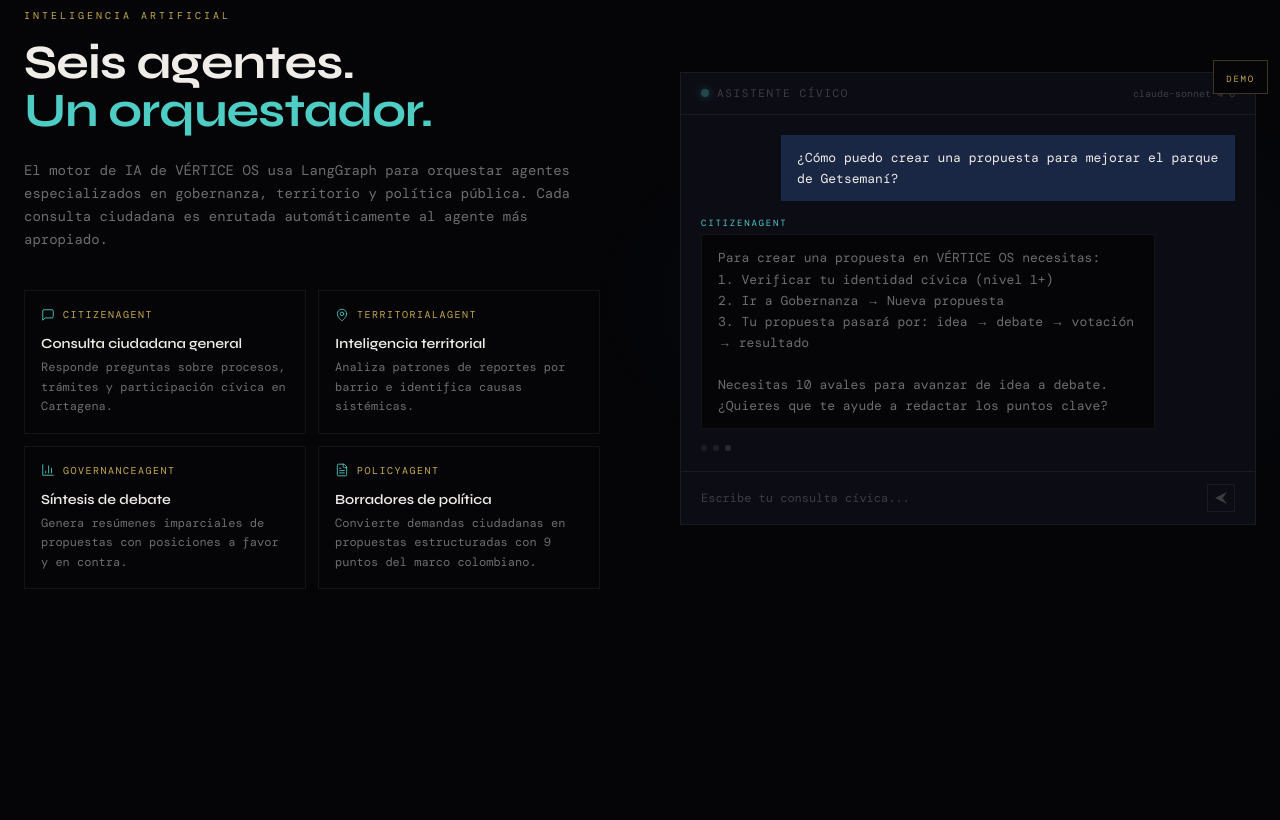
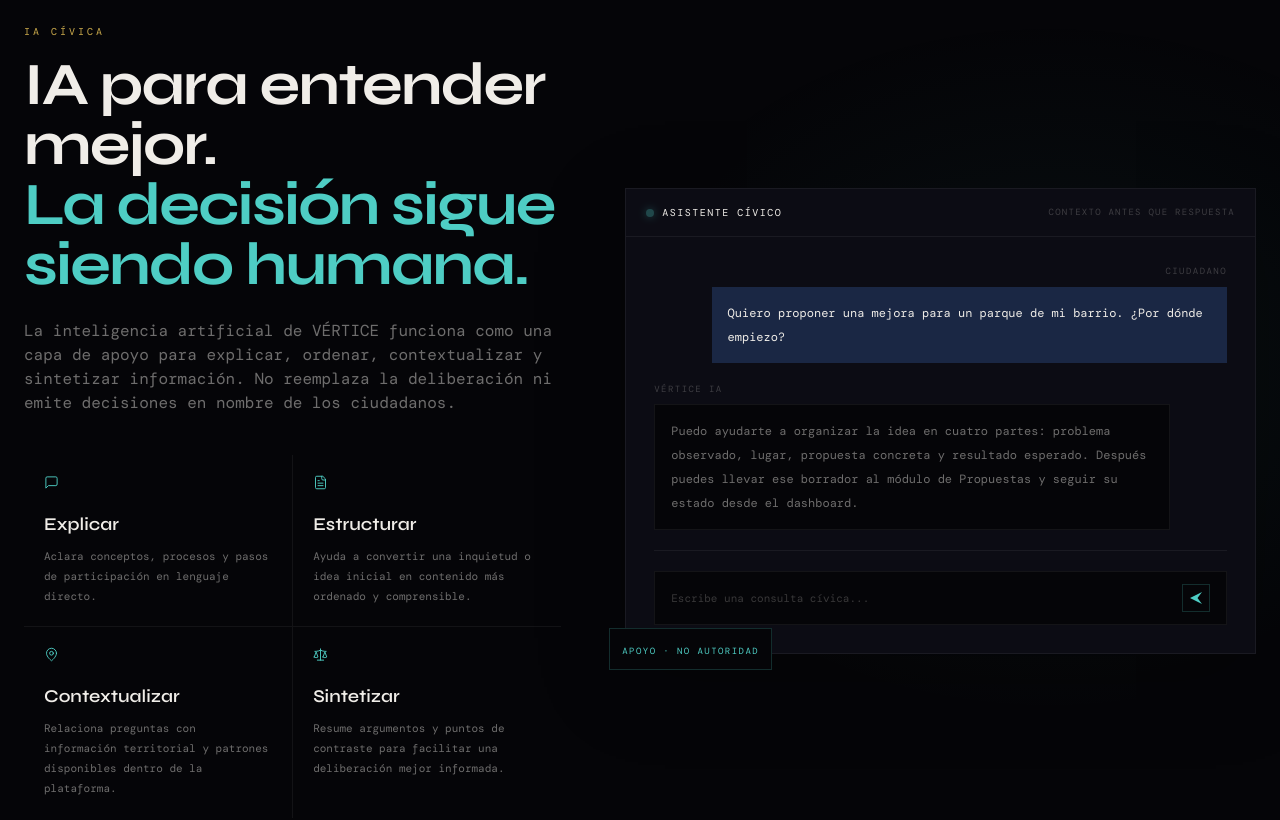
Before and after one commit to VladPhil92/Vertice-OS, a Next.js app in the folder apps/web/: page / in a window 1280 px wide. Shown: the part 4540-5360 px from the top of the page. Built offline with nearby package versions, Linux system fonts and the light colour scheme; a web font is replaced by a local one.

Commit message:
feat(web): reposition AI around civic understanding

```diff
--- a/apps/web/components/sections/AISection.tsx
+++ b/apps/web/components/sections/AISection.tsx
@@ -1,198 +1,156 @@
 'use client'
 
 import { motion } from 'framer-motion'
-import { MessageSquare, MapPin, FileText, BarChart3 } from 'lucide-react'
+import { FileText, MapPin, MessageSquare, Scale } from 'lucide-react'
 
-const AGENTS = [
+const USE_CASES = [
   {
     icon: MessageSquare,
-    name: 'CitizenAgent',
-    role: 'Consulta ciudadana general',
-    description: 'Responde preguntas sobre procesos, trámites y participación cívica en Cartagena.',
+    title: 'Explicar',
+    description: 'Aclara conceptos, procesos y pasos de participación en lenguaje directo.',
+  },
+  {
+    icon: FileText,
+    title: 'Estructurar',
+    description: 'Ayuda a convertir una inquietud o idea inicial en contenido más ordenado y comprensible.',
   },
   {
     icon: MapPin,
-    name: 'TerritorialAgent',
-    role: 'Inteligencia territorial',
-    description: 'Analiza patrones de reportes por barrio e identifica causas sistémicas.',
+    title: 'Contextualizar',
+    description: 'Relaciona preguntas con información territorial y patrones disponibles dentro de la plataforma.',
   },
   {
-    icon: BarChart3,
-    name: 'GovernanceAgent',
-    role: 'Síntesis de debate',
-    description: 'Genera resúmenes imparciales de propuestas con posiciones a favor y en contra.',
-  },
-  {
-    icon: FileText,
-    name: 'PolicyAgent',
-    role: 'Borradores de política',
-    description: 'Convierte demandas ciudadanas en propuestas estructuradas con 9 puntos del marco colombiano.',
+    icon: Scale,
+    title: 'Sintetizar',
+    description: 'Resume argumentos y puntos de contraste para facilitar una deliberación mejor informada.',
   },
 ] as const
 
 const DEMO_MESSAGES = [
-  { role: 'user', text: '¿Cómo puedo crear una propuesta para mejorar el parque de Getsemaní?' },
+  { role: 'user', text: 'Quiero proponer una mejora para un parque de mi barrio. ¿Por dónde empiezo?' },
   {
     role: 'ai',
-    text: 'Para crear una propuesta en VÉRTICE OS necesitas:\n1. Verificar tu identidad cívica (nivel 1+)\n2. Ir a Gobernanza → Nueva propuesta\n3. Tu propuesta pasará por: idea → debate → votación → resultado\n\nNecesitas 10 avales para avanzar de idea a debate. ¿Quieres que te ayude a redactar los puntos clave?',
-    agent: 'CitizenAgent',
+    text: 'Puedo ayudarte a organizar la idea en cuatro partes: problema observado, lugar, propuesta concreta y resultado esperado. Después puedes llevar ese borrador al módulo de Propuestas y seguir su estado desde el dashboard.',
   },
 ] as const
 
 export function AISection() {
   return (
-    <section id="ia" className="relative px-6 py-32 overflow-hidden">
-      {/* Accent */}
+    <section id="ia" className="relative overflow-hidden px-6 py-28 md:py-36">
       <div
-        className="absolute inset-0 pointer-events-none"
+        className="pointer-events-none absolute inset-0"
         style={{
           background:
-            'radial-gradient(ellipse 50% 40% at 80% 50%, rgba(78,205,196,0.04) 0%, transparent 70%)',
+            'radial-gradient(ellipse 50% 45% at 82% 45%, rgba(78,205,196,0.055) 0%, transparent 72%)',
         }}
       />
 
       <div className="relative mx-auto max-w-7xl">
-        <div className="grid gap-20 lg:grid-cols-2 lg:items-center">
-          {/* Left: text */}
+        <div className="grid gap-16 lg:grid-cols-[0.92fr_1.08fr] lg:items-center">
           <div>
-            <span className="section-tag">Inteligencia Artificial</span>
+            <span className="section-tag">IA cívica</span>
             <motion.h2
-              className="mb-6 font-display text-4xl font-700 tracking-[-0.02em] text-primary md:text-5xl"
+              className="mb-6 font-display text-4xl font-700 tracking-[-0.03em] text-primary md:text-5xl lg:text-6xl"
               initial={{ opacity: 0, y: 20 }}
               whileInView={{ opacity: 1, y: 0 }}
               viewport={{ once: true }}
-              transition={{ duration: 0.6 }}
+              transition={{ duration: 0.55 }}
             >
-              Seis agentes.
+              IA para entender mejor.
               <br />
-              <span className="text-cyan">Un orquestador.</span>
+              <span className="text-cyan">La decisión sigue siendo humana.</span>
             </motion.h2>
 
             <motion.p
-              className="mb-10 font-mono text-sm leading-relaxed text-secondary"
+              className="mb-10 max-w-2xl font-mono text-sm leading-7 text-secondary md:text-base"
               initial={{ opacity: 0, y: 20 }}
               whileInView={{ opacity: 1, y: 0 }}
               viewport={{ once: true }}
-              transition={{ duration: 0.6, delay: 0.1 }}
+              transition={{ duration: 0.55, delay: 0.08 }}
             >
-              El motor de IA de VÉRTICE OS usa LangGraph para orquestar agentes
-              especializados en gobernanza, territorio y política pública. Cada
-              consulta ciudadana es enrutada automáticamente al agente más apropiado.
+              La inteligencia artificial de VÉRTICE funciona como una capa de apoyo para explicar,
+              ordenar, contextualizar y sintetizar información. No reemplaza la deliberación ni emite
+              decisiones en nombre de los ciudadanos.
             </motion.p>
 
-            {/* Agent grid */}
-            <div className="grid gap-3 sm:grid-cols-2">
-              {AGENTS.map((agent, idx) => {
-                const Icon = agent.icon
+            <div className="grid gap-px bg-border sm:grid-cols-2">
+              {USE_CASES.map((item, idx) => {
+                const Icon = item.icon
                 return (
                   <motion.div
-                    key={agent.name}
-                    className="border border-border p-4 transition-colors hover:border-border-active hover:bg-surface"
-                    initial={{ opacity: 0, y: 16 }}
+                    key={item.title}
+                    className="bg-bg p-5 transition-colors hover:bg-surface"
+                    initial={{ opacity: 0, y: 14 }}
                     whileInView={{ opacity: 1, y: 0 }}
                     viewport={{ once: true }}
-                    transition={{ duration: 0.4, delay: idx * 0.07 }}
+                    transition={{ duration: 0.4, delay: idx * 0.06 }}
                   >
-                    <div className="mb-3 flex items-center gap-2">
-                      <Icon size={14} className="text-cyan" strokeWidth={1.5} />
-                      <span className="font-mono text-[10px] uppercase tracking-[0.15em] text-gold">
-                        {agent.name}
-                      </span>
-                    </div>
-                    <div className="mb-1 font-display text-sm font-600 text-primary">
-                      {agent.role}
-                    </div>
-                    <div className="font-mono text-[12px] leading-relaxed text-secondary">
-                      {agent.description}
-                    </div>
+                    <Icon size={15} className="mb-5 text-cyan" strokeWidth={1.5} />
+                    <div className="mb-2 font-display text-lg font-600 text-primary">{item.title}</div>
+                    <p className="font-mono text-[11px] leading-5 text-secondary">{item.description}</p>
                   </motion.div>
                 )
               })}
             </div>
           </div>
 
-          {/* Right: demo chat */}
           <motion.div
             className="relative"
-            initial={{ opacity: 0, x: 30 }}
+            initial={{ opacity: 0, x: 28 }}
             whileInView={{ opacity: 1, x: 0 }}
             viewport={{ once: true }}
-            transition={{ duration: 0.7, delay: 0.2 }}
+            transition={{ duration: 0.65, delay: 0.14 }}
           >
-            <div className="border border-border bg-surface">
-              {/* Chat header */}
-              <div className="flex items-center justify-between border-b border-border px-5 py-3">
+            <div className="border border-border bg-surface shadow-[0_24px_80px_rgba(0,0,0,0.28)]">
+              <div className="flex items-center justify-between border-b border-border px-5 py-4">
                 <div className="flex items-center gap-2">
                   <span className="status-dot" />
-                  <span className="font-mono text-[11px] uppercase tracking-[0.15em] text-tertiary">
-                    Asistente Cívico
+                  <span className="font-mono text-[10px] uppercase tracking-[0.15em] text-primary">
+                    Asistente cívico
                   </span>
                 </div>
-                <span className="font-mono text-[10px] text-tertiary">
-                  claude-sonnet-4-6
+                <span className="font-mono text-[9px] uppercase tracking-[0.14em] text-tertiary">
+                  Contexto antes que respuesta
                 </span>
               </div>
 
-              {/* Messages */}
-              <div className="flex flex-col gap-4 p-5">
+              <div className="flex min-h-[330px] flex-col gap-5 p-5 md:p-7">
                 {DEMO_MESSAGES.map((msg, idx) => (
                   <div
                     key={idx}
-                    className={`flex flex-col gap-1 ${msg.role === 'user' ? 'items-end' : 'items-start'}`}
+                    className={`flex flex-col gap-2 ${msg.role === 'user' ? 'items-end' : 'items-start'}`}
                   >
-                    {msg.role === 'ai' && (
-                      <span className="font-mono text-[9px] uppercase tracking-[0.2em] text-cyan">
-                        {'agent' in msg ? msg.agent : ''}
-                      </span>
-                    )}
+                    <span className="font-mono text-[9px] uppercase tracking-[0.16em] text-tertiary">
+                      {msg.role === 'user' ? 'Ciudadano' : 'VÉRTICE IA'}
+                    </span>
                     <div
-                      className={`max-w-[85%] px-4 py-3 font-mono text-[13px] leading-relaxed ${
+                      className={`max-w-[90%] px-4 py-3.5 font-mono text-[12px] leading-6 ${
                         msg.role === 'user'
                           ? 'bg-navy text-primary'
                           : 'border border-border bg-bg text-secondary'
                       }`}
                     >
-                      {msg.text.split('\n').map((line, i) => (
-                        <span key={i}>
-                          {line}
-                          {i < msg.text.split('\n').length - 1 && <br />}
-                        </span>
-                      ))}
+                      {msg.text}
                     </div>
                   </div>
                 ))}
 
-                {/* Typing indicator */}
-                <div className="flex items-center gap-1.5">
-                  {[0, 1, 2].map((i) => (
-                    <span
-                      key={i}
-                      className="h-1.5 w-1.5 rounded-full bg-tertiary animate-blink"
-                      style={{ animationDelay: `${i * 0.2}s` }}
-                    />
-                  ))}
-                </div>
-              </div>
-
-              {/* Input */}
-              <div className="border-t border-border px-5 py-3">
-                <div className="flex items-center gap-3">
-                  <span className="flex-1 font-mono text-[12px] text-tertiary">
-                    Escribe tu consulta cívica...
-                  </span>
-                  <div className="h-7 w-7 flex items-center justify-center border border-border text-tertiary">
-                    <svg width="12" height="12" viewBox="0 0 12 12" fill="currentColor">
-                      <path d="M0 6l12-6-4.5 6 4.5 6z" />
-                    </svg>
+                <div className="mt-auto border-t border-border pt-5">
+                  <div className="flex items-center justify-between border border-border bg-bg px-4 py-3">
+                    <span className="font-mono text-[11px] text-tertiary">Escribe una consulta cívica...</span>
+                    <div className="flex h-7 w-7 items-center justify-center border border-cyan/20 text-cyan">
+                      <svg width="12" height="12" viewBox="0 0 12 12" fill="currentColor" aria-hidden="true">
+                        <path d="M0 6l12-6-4.5 6 4.5 6z" />
+                      </svg>
+                    </div>
                   </div>
                 </div>
               </div>
             </div>
 
-            {/* Decorative label */}
-            <div className="absolute -top-3 -right-3 border border-gold/30 bg-bg px-3 py-1">
-              <span className="font-mono text-[9px] uppercase tracking-[0.2em] text-gold">
-                Demo
+            <div className="absolute -bottom-4 -left-4 border border-cyan/20 bg-bg px-3 py-2">
+              <span className="font-mono text-[9px] uppercase tracking-[0.16em] text-cyan">
+                Apoyo · no autoridad
               </span>
             </div>
           </motion.div>
```
